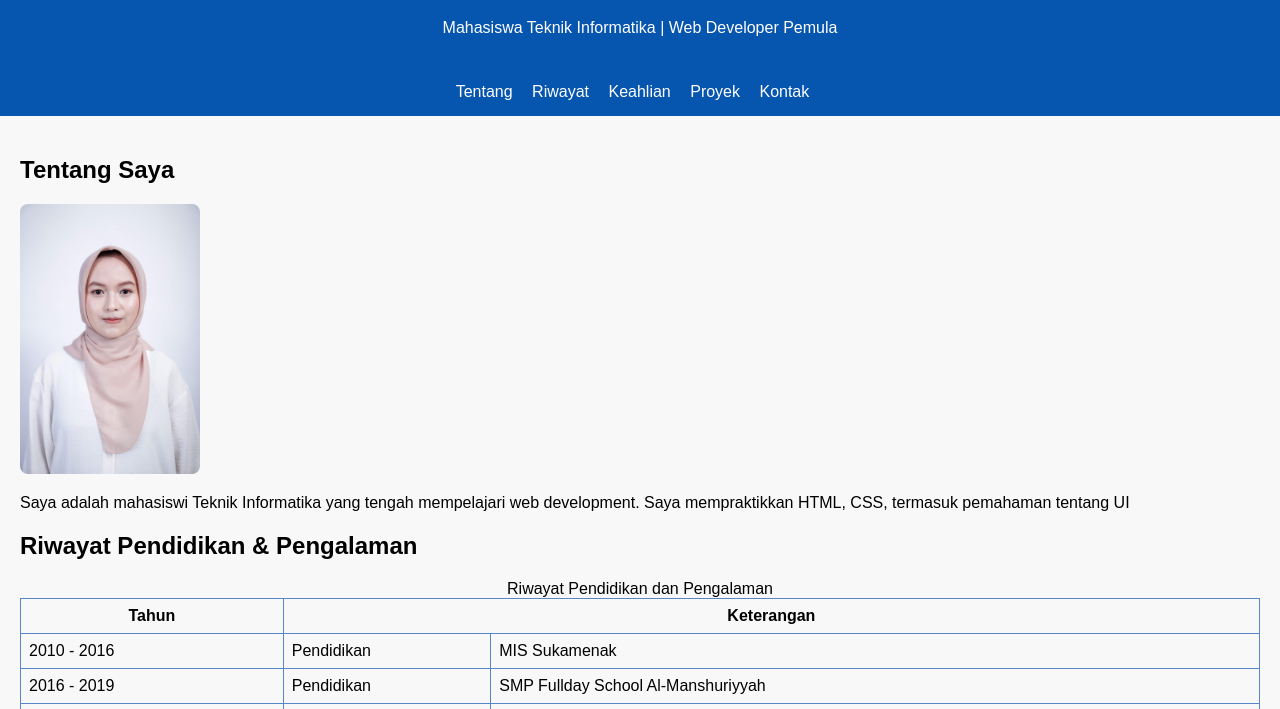
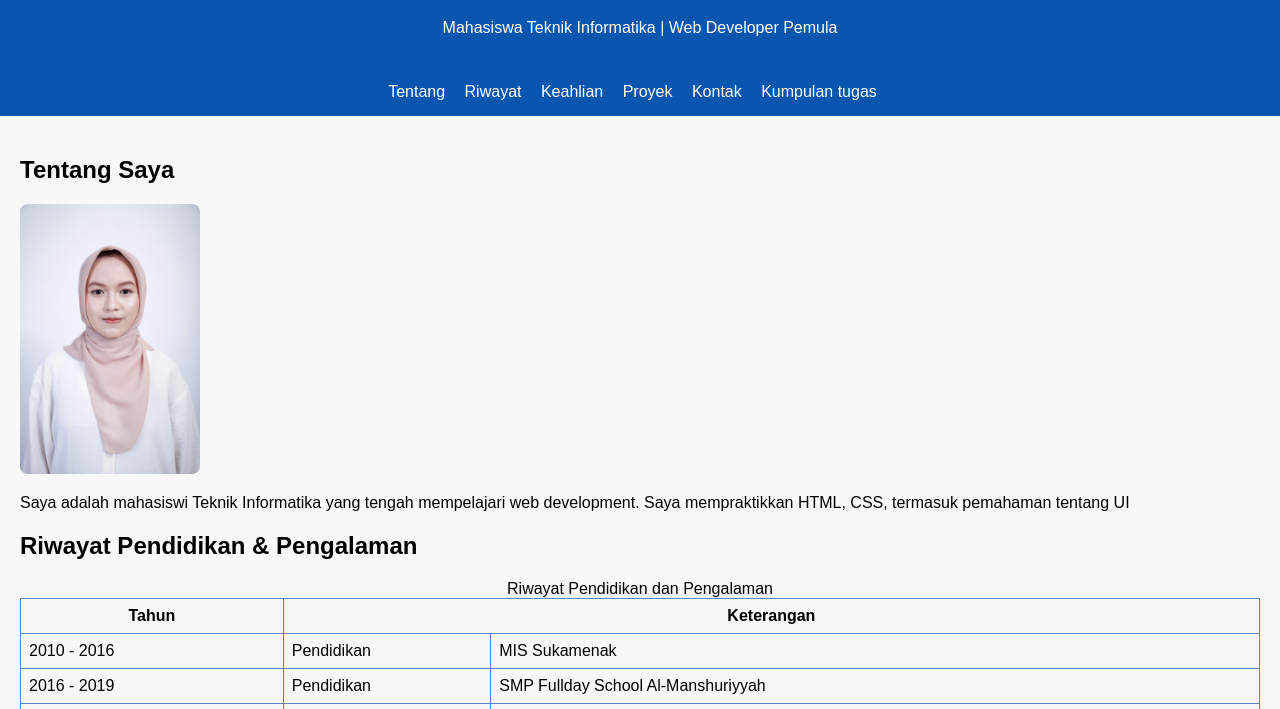
Before and after one commit to dinumutmainnah-alt/pp-dino, a plain HTML site: page index.html in a window 1280 px wide. Shown: the part 76-785 px from the top of the page. Drawn offline with Linux system fonts and the light colour scheme.

Commit message:
Update index.html

```diff
--- a/index.html
+++ b/index.html
@@ -31,6 +31,7 @@
     <a href="#keahlian">Keahlian</a>
     <a href="#proyek">Proyek</a>
     <a href="#kontak">Kontak</a>
+    <a href="#style.css">Kumpulan tugas</a>
 </nav>
 
 <main>
```
